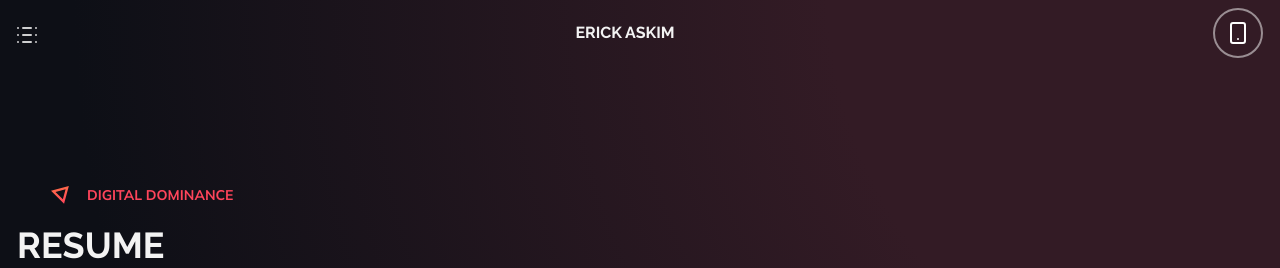
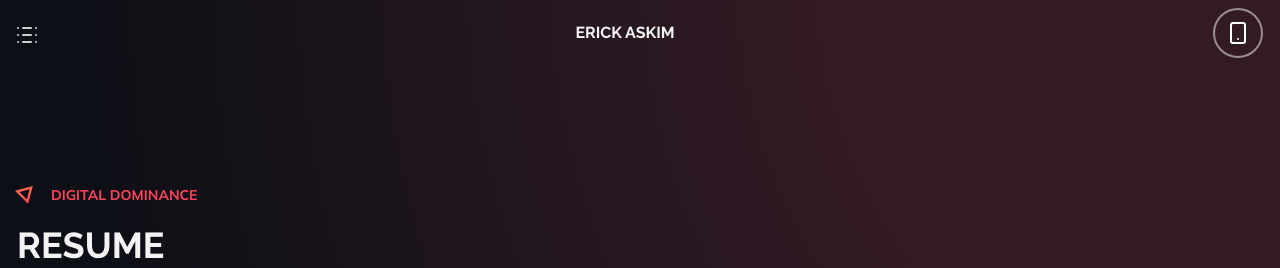
Before and after one commit to Guitarninja1/erickaskim.com, a Next.js app: page / in a window 1280 px wide. Shown: the top 268 px of the page. Built offline with nearby package versions, Linux system fonts and the light colour scheme.

Commit message:
address pr request and fix styling markIII

```diff
--- a/components/BlogLink.js
+++ b/components/BlogLink.js
@@ -1,6 +1,5 @@
 import Image from 'next/image';
 import Link from 'next/link';
-import { Component } from 'react';
 import {
 	FacebookShareButton,
 	FacebookIcon,
--- a/components/svg/UiUx.js
+++ b/components/svg/UiUx.js
@@ -1,6 +1,6 @@
 export default function UiUx() {
 	return (
-		<svg viewBox='0 0 125v 79' fill='none' xmlns='http://www.w3.org/2000/svg'>
+		<svg viewBox='0 0 125 79' fill='none' xmlns='http://www.w3.org/2000/svg'>
 			<g opacity='0.5'>
 				<path
 					d='M70.0001 48.0234C70.5395 48.0234 70.9767 47.5862 70.9767 47.0469C70.9767 46.5075 70.5395 46.0703 70.0001 46.0703C69.4608 46.0703 69.0236 46.5075 69.0236 47.0469C69.0236 47.5862 69.4608 48.0234 70.0001 48.0234Z'
--- a/styles/Global.css
+++ b/styles/Global.css
@@ -59,7 +59,7 @@ a:hover {
 	font-size: 12px;
 	margin-bottom: -40px;
 	text-indent: 16px;
-	margin-left: 18px;
+	margin-left: -18px;
 }
 .triangle {
 	width: 18px;
```
